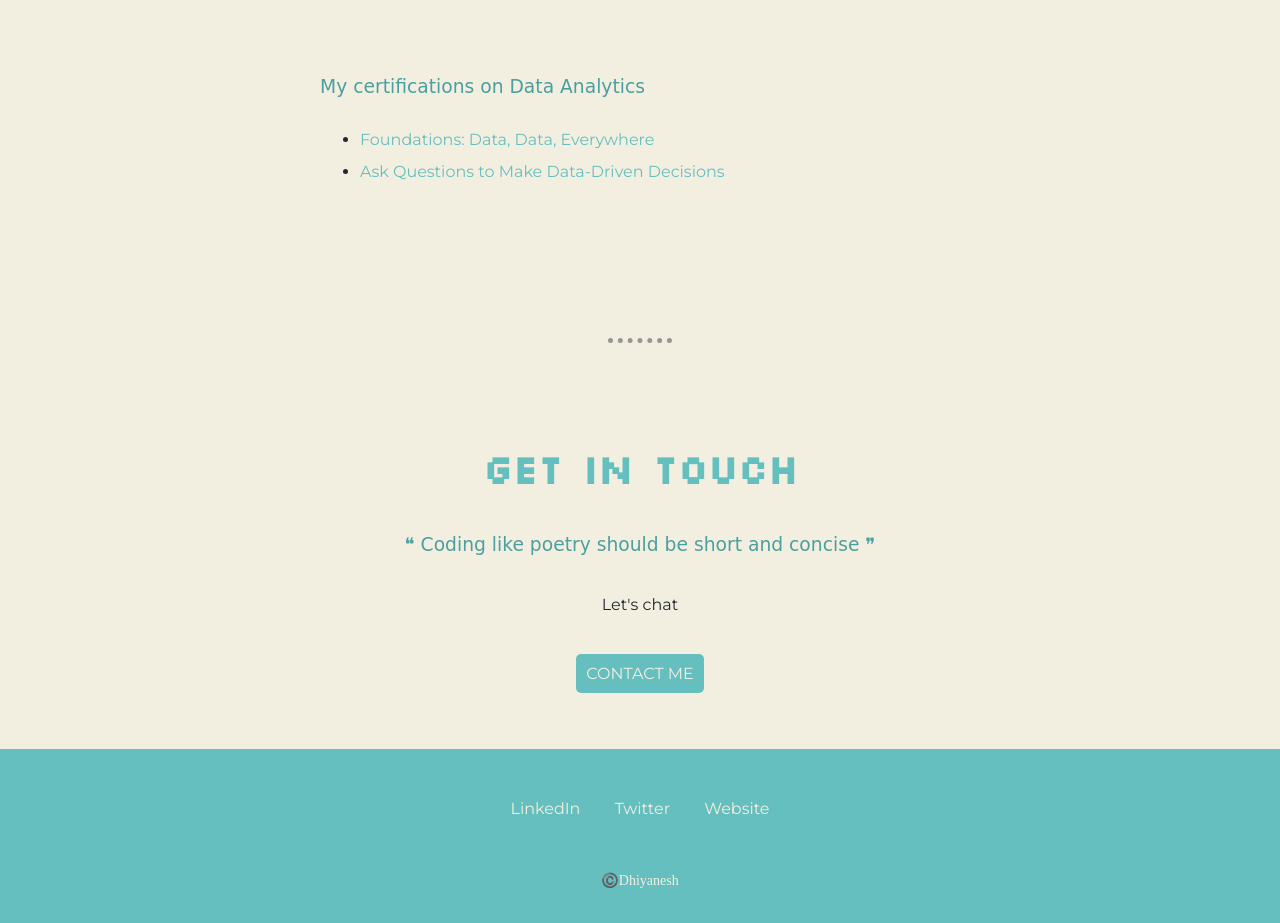
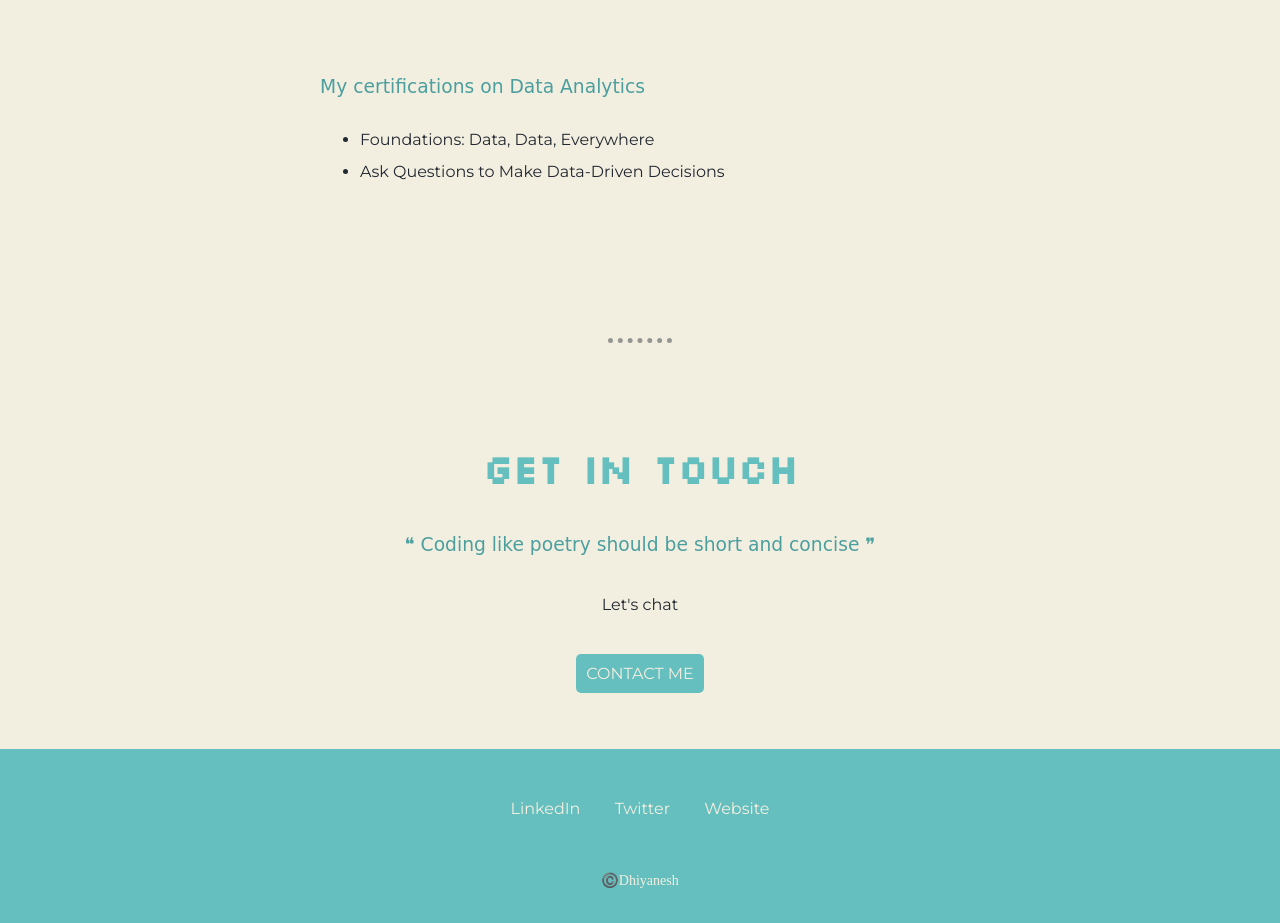
Before and after one commit to dhiyanesh-cyber/Portfolio-website, a plain HTML site: page index.html in a window 1280 px wide. Shown: the part 2560-3483 px from the top of the page. Drawn offline with Linux system fonts and the light colour scheme; a web font is replaced by a local one.

Commit message:
Update index.html

```diff
--- a/index.html
+++ b/index.html
@@ -13,6 +13,11 @@
   <link
     href="https://fonts.googleapis.com/css2?family=Bebas+Neue&family=Koulen&family=Londrina+Outline&family=Merriweather&family=Montserrat&family=Orbitron&family=Silkscreen&display=swap"
     rel="stylesheet">
+  <style>
+      .certifications{
+        color: #222831;
+      }
+    </style>
 </head>
 
 <body>
@@ -57,9 +62,9 @@
         <hr style="width: 70px;">
         <h3 style="margin-top: 100px;">My certifications on Data Analytics</h3>
         <ul>
-          <li><a href="https://www.coursera.org/account/accomplishments/verify/8ZP37PLFT7XQ" target="_blank">Foundations: Data, Data,
+          <li><a class="certifications" href="https://www.coursera.org/account/accomplishments/verify/8ZP37PLFT7XQ" target="_blank">Foundations: Data, Data,
             Everywhere</a></li>
-          <li><a href="https://www.coursera.org/account/accomplishments/verify/ZGCK4EWNAQ53" target="_blank">Ask Questions to Make
+          <li><a class="certifications" href="https://www.coursera.org/account/accomplishments/verify/ZGCK4EWNAQ53" target="_blank">Ask Questions to Make
             Data-Driven Decisions</a></li>
 
 
```
